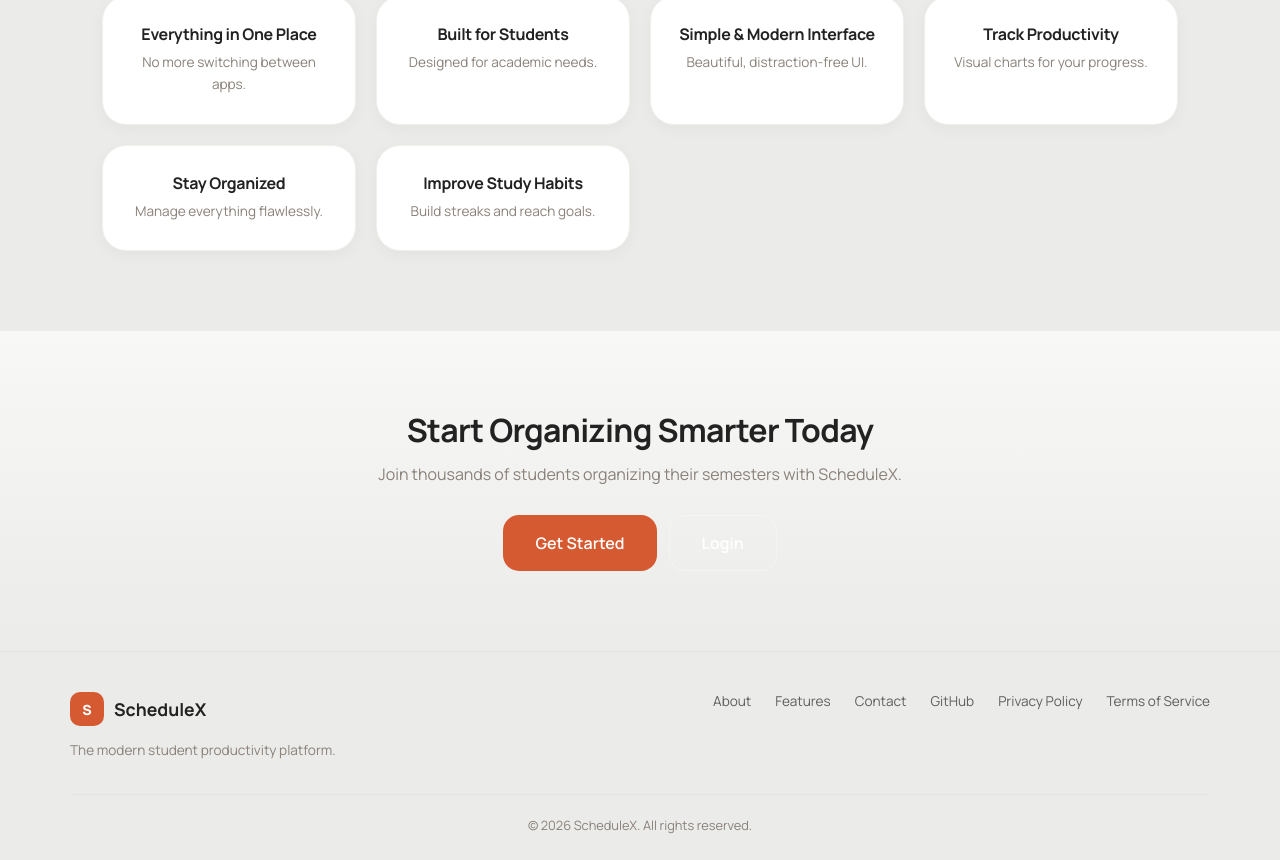
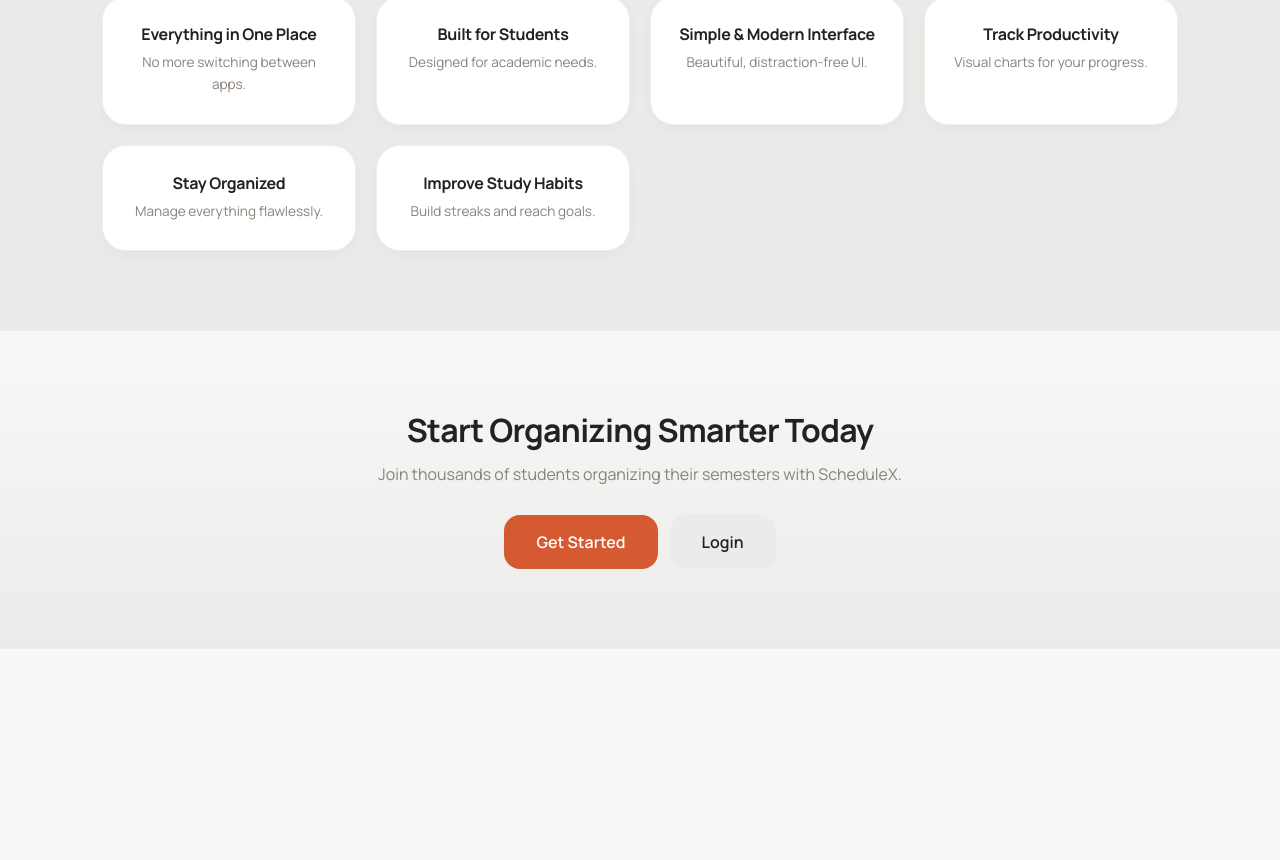
Before and after one commit to krutthiikaaa/ScheduleX, a React (Vite) app: page / in a window 1280 px wide. Before the commit this address led to /landing. Shown: the part 1878-2738 px from the top of the page. After the commit the page ends 2527 px from the top, so only its background shows below. Built offline with nearby package versions, Linux system fonts and the light colour scheme.

Commit message:
style: finalize navigation and remove unused UI elements

```diff
--- a/src/App.jsx
+++ b/src/App.jsx
@@ -1,7 +1,6 @@
 import { BrowserRouter, Routes, Route } from "react-router-dom";
 import { AuthProvider } from "./context/AuthContext";
 import ProtectedRoute from "./components/ProtectedRoute";
-import SplashScreen from "./pages/SplashScreen";
 import LandingPage from "./pages/LandingPage";
 import Login from "./pages/Login";
 import Register from "./pages/Register";
@@ -22,8 +21,7 @@ function App() {
     <BrowserRouter>
       <AuthProvider>
         <Routes>
-          <Route path="/" element={<SplashScreen />} />
-          <Route path="/landing" element={<LandingPage />} />
+          <Route path="/" element={<LandingPage />} />
           <Route path="/login" element={<Login />} />
           <Route path="/register" element={<Register />} />
 
--- a/src/pages/LandingPage.jsx
+++ b/src/pages/LandingPage.jsx
@@ -1,10 +1,20 @@
-import { useEffect } from "react";
+import { useEffect, useState } from "react";
 import { Link } from "react-router-dom";
 import { useAuth } from "../context/AuthContext";
 
 function LandingPage() {
   const { isAuthenticated } = useAuth();
+  const [showSplash, setShowSplash] = useState(true);
+
   useEffect(() => {
+    const timer = setTimeout(() => {
+      setShowSplash(false);
+    }, 2800);
+    return () => clearTimeout(timer);
+  }, []);
+
+  useEffect(() => {
+    if (showSplash) return;
     const observer = new IntersectionObserver((entries) => {
       entries.forEach(entry => {
         if (entry.isIntersecting) {
@@ -18,7 +28,24 @@ function LandingPage() {
     });
 
     return () => observer.disconnect();
-  }, []);
+  }, [showSplash]);
+
+  if (showSplash) {
+    return (
+      <div className={`splash-screen fade-out`}>
+        <div className="splash-content">
+          <div className="splash-logo-wrap">
+            <div className="splash-logo">S</div>
+          </div>
+          <h1 className="splash-title">ScheduleX</h1>
+          <p className="splash-tagline">Your Personal Student Productivity Workspace</p>
+          <div className="splash-loader">
+            <div className="splash-loader-bar"></div>
+          </div>
+        </div>
+      </div>
+    );
+  }
 
   return (
     <div className="app-shell" style={{ overflowX: "hidden" }}>
@@ -31,8 +58,6 @@ function LandingPage() {
           </Link>
           <div className="landing-nav-links">
             <a href="#features">Features</a>
-            <a href="#about">About</a>
-            <a href="#contact">Contact</a>
             {isAuthenticated ? (
               <Link to="/dashboard" className="nav-cta-btn">Go to Dashboard</Link>
             ) : (
@@ -187,33 +212,12 @@ function LandingPage() {
           ) : (
             <>
               <Link to="/register" className="btn btn-primary btn-lg">Get Started</Link>
-              <Link to="/login" className="btn btn-secondary btn-lg" style={{ background: "transparent", color: "#FFF", border: "1px solid rgba(255,255,255,0.3)" }}>Login</Link>
+              <Link to="/login" className="btn btn-secondary btn-lg">Login</Link>
             </>
           )}
         </div>
       </section>
 
-      {/* Footer */}
-      <footer className="landing-footer">
-        <div className="footer-inner">
-          <div className="footer-brand">
-            <div className="landing-nav-logo">S</div>
-            <span className="footer-title">ScheduleX</span>
-            <p>The modern student productivity platform.</p>
-          </div>
-          <div className="footer-links">
-            <a href="#about">About</a>
-            <a href="#features">Features</a>
-            <a href="#contact">Contact</a>
-            <a href="#github">GitHub</a>
-            <a href="#privacy">Privacy Policy</a>
-            <a href="#terms">Terms of Service</a>
-          </div>
-        </div>
-        <div className="footer-bottom">
-          <p>© 2026 ScheduleX. All rights reserved.</p>
-        </div>
-      </footer>
     </div>
   );
 }
--- a/src/pages/SplashScreen.jsx
+++ /dev/null
@@ -1,32 +0,0 @@
-import { useEffect, useState } from "react";
-import { useNavigate } from "react-router-dom";
-
-function SplashScreen() {
-  const navigate = useNavigate();
-  const [loading, setLoading] = useState(true);
-
-  useEffect(() => {
-    const timer = setTimeout(() => {
-      setLoading(false);
-      navigate("/landing");
-    }, 2800);
-    return () => clearTimeout(timer);
-  }, [navigate]);
-
-  return (
-    <div className={`splash-screen ${!loading ? "fade-out" : ""}`}>
-      <div className="splash-content">
-        <div className="splash-logo-wrap">
-          <div className="splash-logo">S</div>
-        </div>
-        <h1 className="splash-title">ScheduleX</h1>
-        <p className="splash-tagline">Your Personal Student Productivity Workspace</p>
-        <div className="splash-loader">
-          <div className="splash-loader-bar"></div>
-        </div>
-      </div>
-    </div>
-  );
-}
-
-export default SplashScreen;
```
